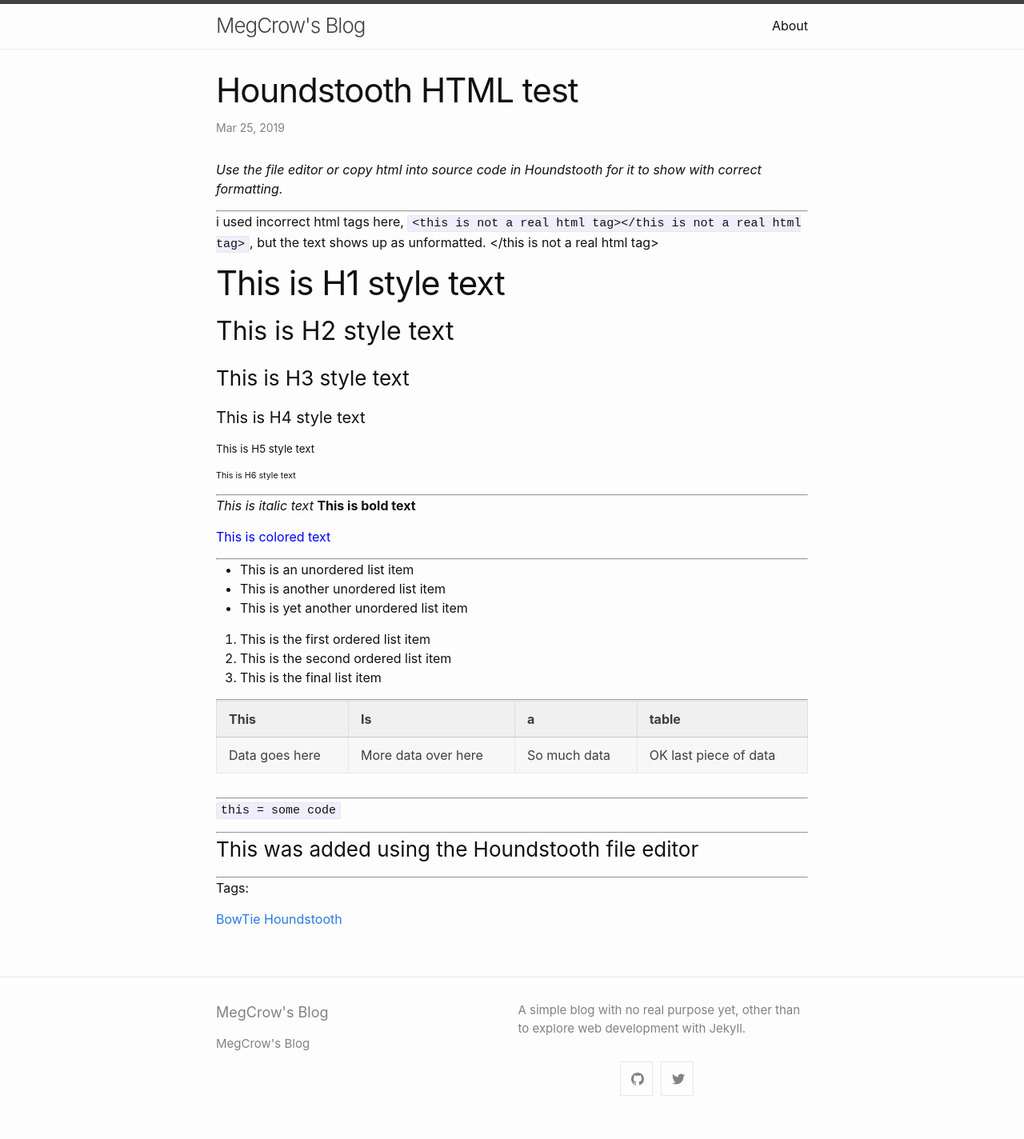
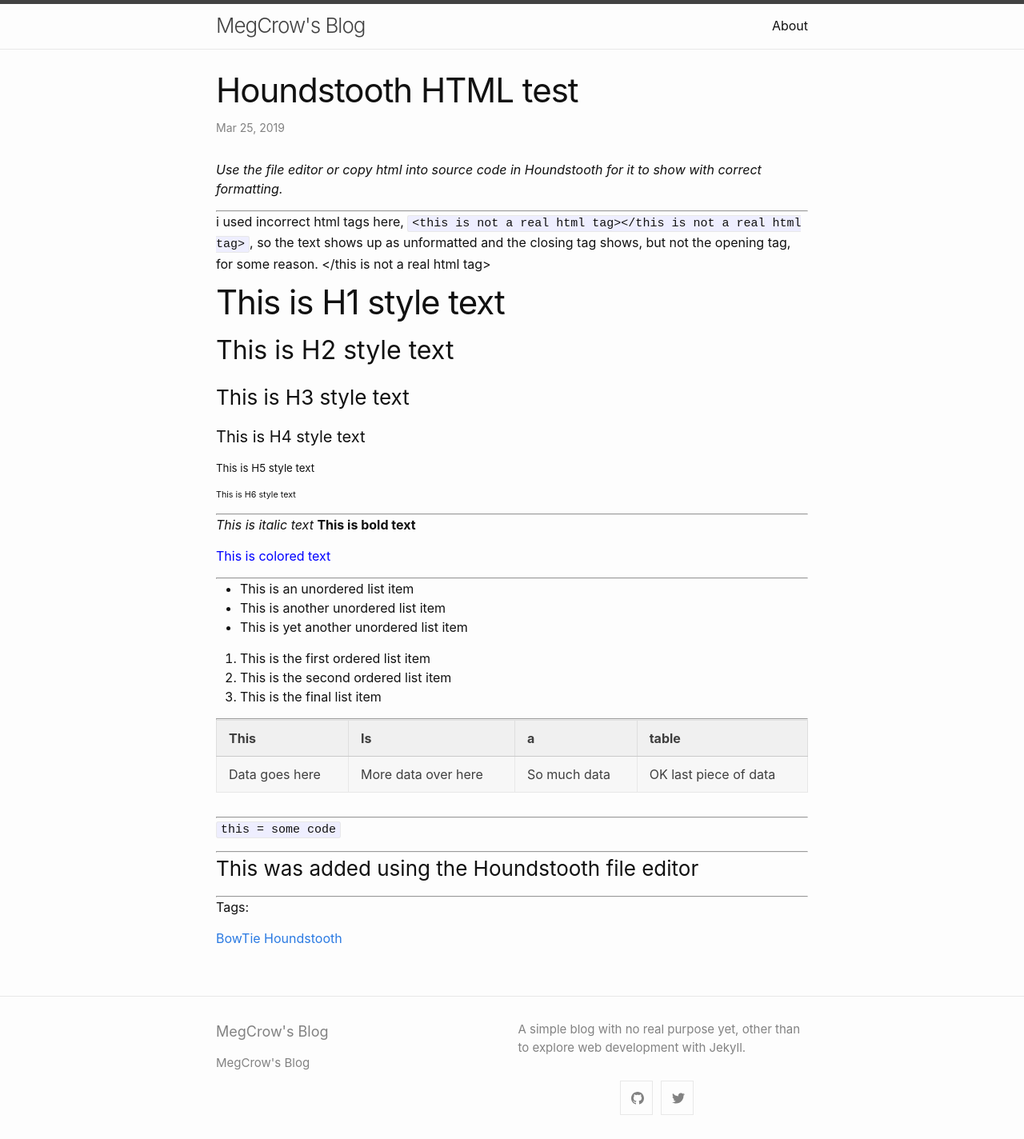
Before and after one commit to megcrow/megcrow-blog, a Jekyll site: the page built from _posts/2019-03-25-houndstooth-html-test.md, in a window 1280 px wide. Shown: the whole page at 80% size. Built offline with Jekyll 4.4.1, drawn with Linux system fonts in a browser that asks for light colours; before the commit the page ends 1400 px from its top, so only the background shows below that.

Commit message:
[HT] Edited item: _posts/2019-03-25-houndstooth-html-test.md

```diff
--- a/_posts/2019-03-25-houndstooth-html-test.md
+++ b/_posts/2019-03-25-houndstooth-html-test.md
@@ -30,7 +30,7 @@ social:
 ---
 <p><em>Use the file editor or copy html into source code in Houndstooth for it to show with correct formatting.</em></p>
 <hr />
-<p>i used incorrect html tags here, <code>&lt;this is not a real html tag&gt;&lt;/this is not a real html tag&gt;</code>, but the text shows up as unformatted. &lt;/this is not a real html tag&gt;</p>
+<p>i used incorrect html tags here, <code>&lt;this is not a real html tag&gt;&lt;/this is not a real html tag&gt;</code>, so the text shows up as unformatted and the closing tag shows, but not the opening tag, for some reason. &lt;/this is not a real html tag&gt;</p>
 <h1>This is H1 style text</h1>
 <h2>This is H2 style text</h2>
 <h3>This is H3 style text</h3>
```
